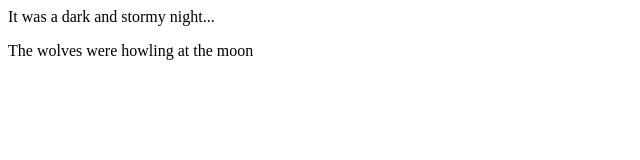
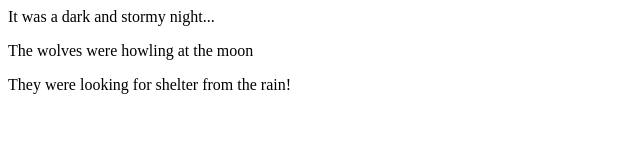
Before and after one commit to mrao2/fireside-story, a plain HTML site: page index.html in a window 1280 px wide. Shown: the whole page, without its empty margins (0-640 px from the left). Drawn offline with Linux system fonts and the light colour scheme.

Commit message:
third line

```diff
--- a/index.html
+++ b/index.html
@@ -2,5 +2,6 @@
   <body>
     <p>It was a dark and stormy night...</p>
     <p>The wolves were howling at the moon</p>
+    <p>They were looking for shelter from the rain!</p>
   </body>
 </html>
```
